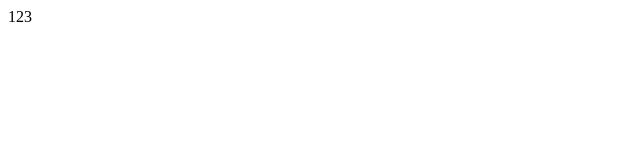
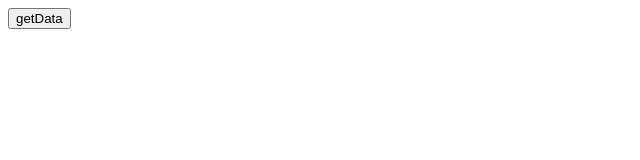
Before and after one commit to kongmingLatern/node-cli, a React (Vite) app: page / in a window 1280 px wide. Shown: the top 160 px of the page, without its empty margins (0-640 px from the left). Built offline with nearby package versions, Linux system fonts and the light colour scheme.

Commit message:
feat: add vite dev server

```diff
--- a/src/App.tsx
+++ b/src/App.tsx
@@ -1,5 +1,15 @@
 function App() {
-	return <div>123</div>
+  return (
+    <button
+      onClick={async () => {
+        const response = await fetch("http://localhost:5173"); // Change the URL if needed
+        const data = await response.json();
+        console.log("data", data);
+      }}
+    >
+      getData
+    </button>
+  );
 }
 
-export default App
+export default App;
```
Also changed, not shown: src/node/cli.ts (+5 -2 lines), src/node/dev/index.ts (added, +7 -0 lines).
